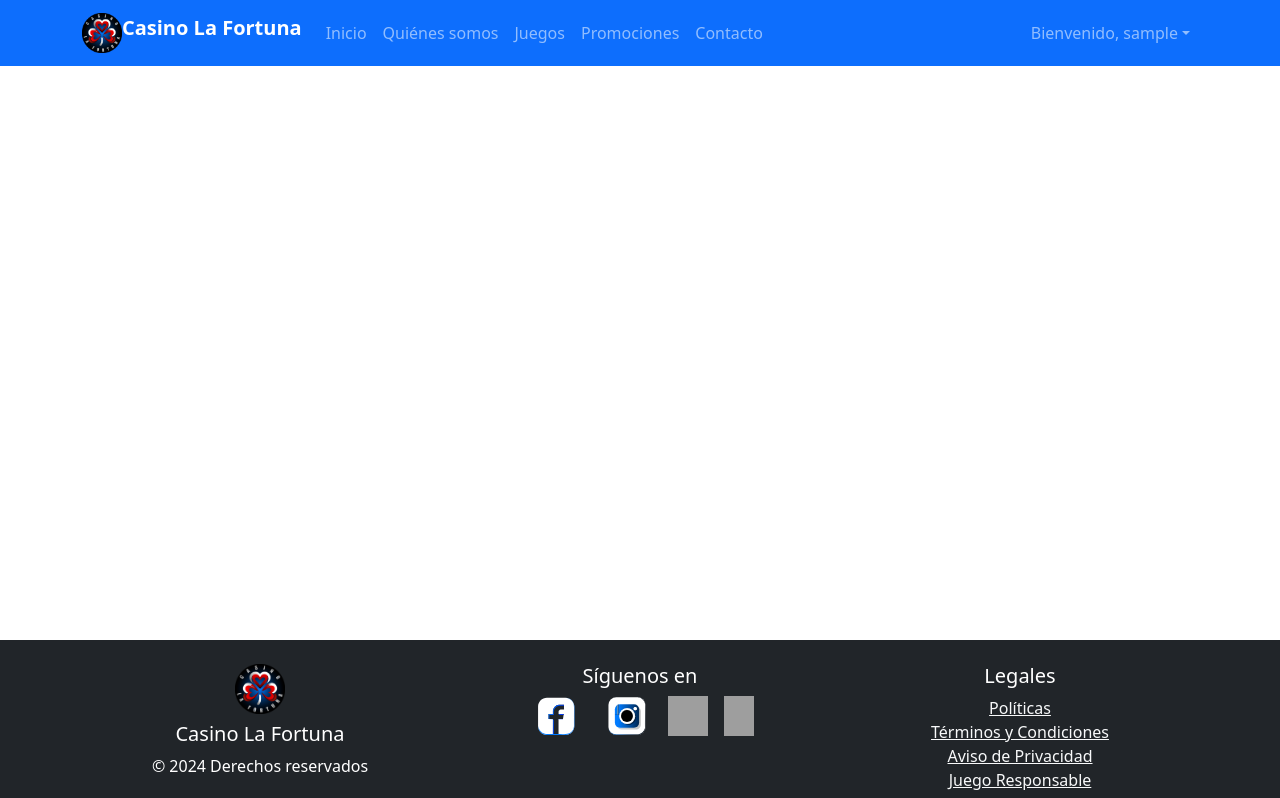
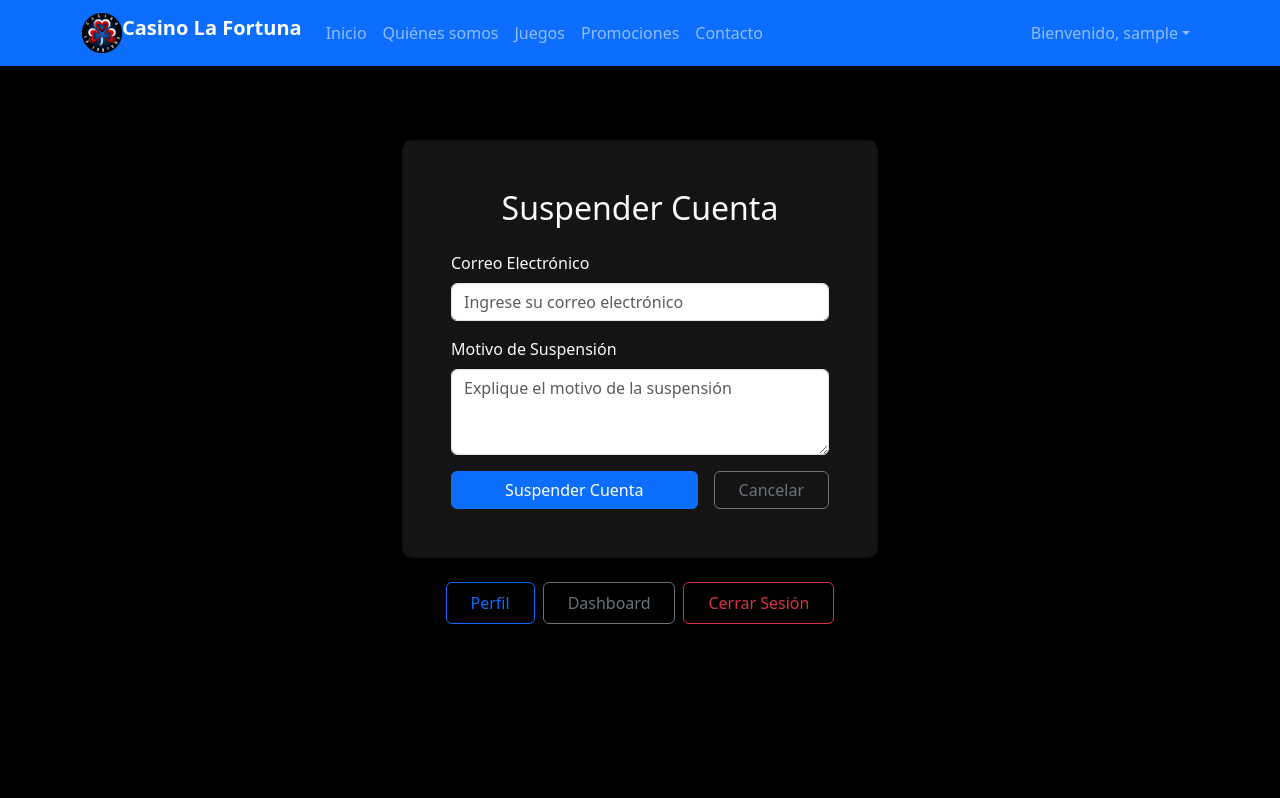
Before and after one commit to williamppmm/casino_proyecto_react_hosting, a React (Create React App) app in the folder frontend/: page /suspender-cuenta in a window 1280 px wide. Shown: the top 798 px of the page. Built offline with nearby package versions, Linux system fonts and the light colour scheme; no server answers; sample sign-in values are in the browser's storage; grey boxes are pictures that could not be loaded.

Commit message:
feat: implementado formulario suspender cuenta y actualizada navegación

```diff
--- a/frontend/src/App.js
+++ b/frontend/src/App.js
@@ -28,6 +28,7 @@ import PerfilCliente from './components/profile/PerfilCliente';
 import ActualizarDatos from './components/profile/ActualizarDatos';
 import CambiarContrasena from './components/profile/CambiarContrasena';
 import CambiarCorreo from './components/profile/CambiarCorreo';
+import SuspenderCuenta from './components/profile/SuspenderCuenta';
 
 // Importaciones de dashboards administrativos
 import DashboardAdmin from './pages/dashboard/DashboardAdmin';
@@ -108,6 +109,14 @@ function App() {
               </ProtectedRoute>
             }
           />
+          <Route
+            path="/suspender-cuenta"
+            element={
+              <ProtectedRoute>
+                <SuspenderCuenta />
+              </ProtectedRoute>
+            }
+          />
 
           {/* Rutas Protegidas - Administrativas */}
           <Route
--- a/frontend/src/components/profile/PerfilCliente.js
+++ b/frontend/src/components/profile/PerfilCliente.js
@@ -155,7 +155,7 @@ const PerfilCliente = () => {
               <Card.Body className="p-3">
                 <Card.Title>Dar de Baja la Cuenta</Card.Title>
                 <Card.Text>Elimina tu cuenta permanentemente.</Card.Text>
-                <Button variant="danger" onClick={() => navigate('/darse-de-baja')}>
+                <Button variant="danger" onClick={() => navigate('/suspender-cuenta')}>
                   Dar de Baja la Cuenta
                 </Button>
               </Card.Body>
--- /dev/null
+++ b/frontend/src/components/profile/SuspenderCuenta.js
@@ -0,0 +1,244 @@
+import React, { useState, useCallback } from 'react';
+import { Container, Card, Form, Button, Alert, Modal } from 'react-bootstrap';
+import { useNavigate } from 'react-router-dom';
+import { suspenderCuenta } from '../../services/api';
+
+const SuspenderCuenta = () => {
+  const navigate = useNavigate();
+  const [formData, setFormData] = useState({
+    correo: '',
+    password: '',
+    motivo: '',
+  });
+  const [showModal, setShowModal] = useState(false);
+  const [status, setStatus] = useState({
+    loading: false,
+    message: null,
+    success: false
+  });
+
+  const handleInputChange = useCallback((e) => {
+    const { name, value } = e.target;
+
+    // Restricción para longitud máxima del motivo
+    if (name === 'motivo' && value.length > 255) {
+      return;
+    }
+
+    setFormData(prev => ({
+      ...prev,
+      [name]: value
+    }));
+  }, []);
+
+  const handleOpenModal = useCallback(() => {
+    setStatus(prev => ({ ...prev, message: null }));
+
+    if (!formData.correo || !formData.motivo) {
+      setStatus(prev => ({
+        ...prev,
+        message: { type: 'danger', text: 'Correo y motivo son obligatorios.' }
+      }));
+      return;
+    }
+
+    setShowModal(true);
+  }, [formData.correo, formData.motivo]);
+
+  const handleCloseModal = useCallback(() => {
+    setShowModal(false);
+    setFormData(prev => ({ ...prev, password: '' }));
+  }, []);
+
+  const handleLogout = useCallback(() => {
+    sessionStorage.clear();
+    navigate('/login-usuario');
+  }, [navigate]);
+
+  const handleConfirm = async () => {
+    if (!formData.password) {
+      setStatus(prev => ({
+        ...prev,
+        message: { type: 'danger', text: 'La contraseña es obligatoria.' }
+      }));
+      return;
+    }
+
+    try {
+      setStatus({ loading: true, message: null, success: false });
+
+      await suspenderCuenta(formData);
+      handleCloseModal();
+
+      setStatus({
+        loading: false,
+        message: {
+          type: 'success',
+          text: 'Cuenta suspendida exitosamente. Cerrando sesión...'
+        },
+        success: true
+      });
+
+      setTimeout(handleLogout, 3000);
+    } catch (error) {
+      setStatus({
+        loading: false,
+        message: {
+          type: 'danger',
+          text: error?.message || 'Error al suspender la cuenta.'
+        },
+        success: false
+      });
+    }
+  };
+
+  const navigateTo = useCallback((path) => () => navigate(path), [navigate]);
+
+  return (
+    <div style={{ backgroundColor: '#000', minHeight: '100vh', paddingTop: '80px', paddingBottom: '80px' }}>
+      <Container style={{ maxWidth: '500px' }}>
+        <Card className="shadow-lg text-light" style={{ backgroundColor: '#141414', borderRadius: '10px' }}>
+          <Card.Body className="p-5">
+            <h2 className="text-center mb-4">Suspender Cuenta</h2>
+
+            {status.message && (
+              <Alert
+                variant={status.message.type}
+                onClose={() => setStatus(prev => ({ ...prev, message: null }))}
+                dismissible
+              >
+                {status.message.text}
+              </Alert>
+            )}
+
+            <Form>
+              <Form.Group className="mb-3">
+                <Form.Label>Correo Electrónico</Form.Label>
+                <Form.Control
+                  type="email"
+                  name="correo"
+                  value={formData.correo}
+                  onChange={handleInputChange}
+                  placeholder="Ingrese su correo electrónico"
+                  disabled={status.loading || status.success}
+                  required
+                />
+              </Form.Group>
+
+              <Form.Group className="mb-3">
+                <Form.Label>Motivo de Suspensión</Form.Label>
+                <Form.Control
+                  as="textarea"
+                  name="motivo"
+                  value={formData.motivo}
+                  onChange={handleInputChange}
+                  placeholder="Explique el motivo de la suspensión"
+                  rows={3}
+                  disabled={status.loading || status.success}
+                  required
+                />
+              </Form.Group>
+
+              <div className="d-flex justify-content-between gap-3">
+                <Button
+                  variant="primary"
+                  className="flex-grow-1"
+                  onClick={handleOpenModal}
+                  disabled={status.loading || status.success}
+                >
+                  {status.loading ? 'Procesando...' : 'Suspender Cuenta'}
+                </Button>
+                <Button
+                  variant="outline-secondary"
+                  className="px-4"
+                  onClick={navigateTo('/perfil-cliente')}
+                  disabled={status.loading}
+                >
+                  Cancelar
+                </Button>
+              </div>
+            </Form>
+          </Card.Body>
+        </Card>
+
+        <div className="mt-4 text-center">
+          <Button
+            variant="outline-primary"
+            className="btn btn-outline-primary px-4 py-2 me-2"
+            onClick={navigateTo('/perfil-cliente')}
+            disabled={status.loading}
+          >
+            Perfil
+          </Button>
+          <Button
+            variant="outline-secondary"
+            className="btn btn-outline-secondary px-4 py-2 me-2"
+            onClick={navigateTo('/dashboard-cliente')}
+            disabled={status.loading}
+          >
+            Dashboard
+          </Button>
+          <Button
+            variant="outline-danger"
+            className="btn btn-outline-danger px-4 py-2"
+            onClick={handleLogout}
+            disabled={status.loading}
+          >
+            Cerrar Sesión
+          </Button>
+        </div>
+      </Container>
+
+      <Modal
+        show={showModal}
+        onHide={handleCloseModal}
+        centered
+        style={{ color: 'black' }}
+      >
+        <Modal.Header closeButton>
+          <Modal.Title style={{ fontSize: '1.5rem' }}>Confirmar Suspensión</Modal.Title>
+        </Modal.Header>
+        <Modal.Body>
+          <Form.Group className="mb-3">
+            <Form.Label style={{ fontSize: '1rem' }}>Contraseña</Form.Label>
+            <Form.Control
+              type="password"
+              name="password"
+              value={formData.password}
+              onChange={handleInputChange}
+              placeholder="Ingrese su contraseña para confirmar"
+              required
+              style={{ fontSize: '1rem' }}
+              autoComplete="off"
+            />
+          </Form.Group>
+        </Modal.Body>
+        <Modal.Footer>
+          <Button
+            className="btn btn-light px-4 py-2"
+            onClick={handleCloseModal}
+            style={{ fontSize: '1rem' }}
+            disabled={status.loading}
+          >
+            Cancelar
+          </Button>
+          <Button
+            className="btn btn-primary px-4 py-2"
+            onClick={handleConfirm}
+            style={{ fontSize: '1rem' }}
+            disabled={status.loading}
+          >
+            {status.loading ? (
+              <span>
+                <span className="spinner-border spinner-border-sm me-2" role="status" />
+                Procesando...
+              </span>
+            ) : 'Confirmar'}
+          </Button>
+        </Modal.Footer>
+      </Modal>
+    </div>
+  );
+};
+
+export default SuspenderCuenta;
--- a/frontend/src/services/api.js
+++ b/frontend/src/services/api.js
@@ -1,6 +1,6 @@
 // src/services/api.js
 
-import axios from 'axios';
+  import axios from 'axios';
 
 // Obtener la URL del backend desde las variables de entorno
 const backendUrl = process.env.REACT_APP_BACKEND_URL;
@@ -101,6 +101,15 @@ export const cambiarCorreo = async (datos) => {
   }
 };
 
+export const suspenderCuenta = async (datos) => {
+  try {
+    const response = await api.post('/api/clientes/suspender-cuenta', datos);
+    return response.data;
+  } catch (error) {
+    handleApiError(error, 'Error al suspender la cuenta');
+  }
+};
+
 export const darseDeBaja = async (clienteId, datos) => {
   try {
     const response = await api.delete(`/api/clientes/darse-de-baja/${clienteId}`, {
```
